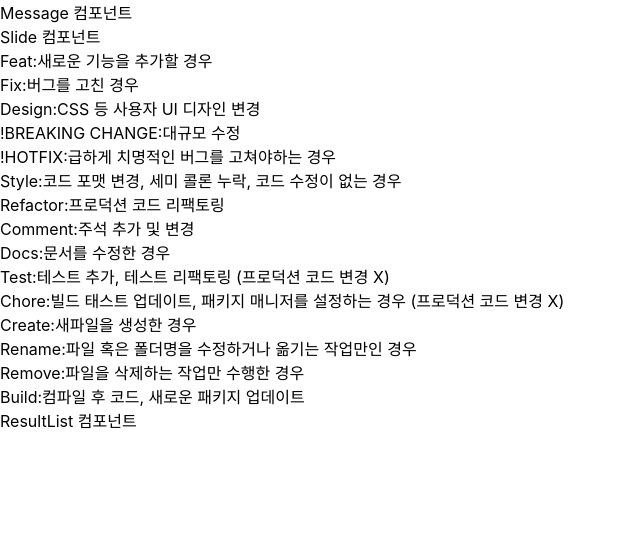
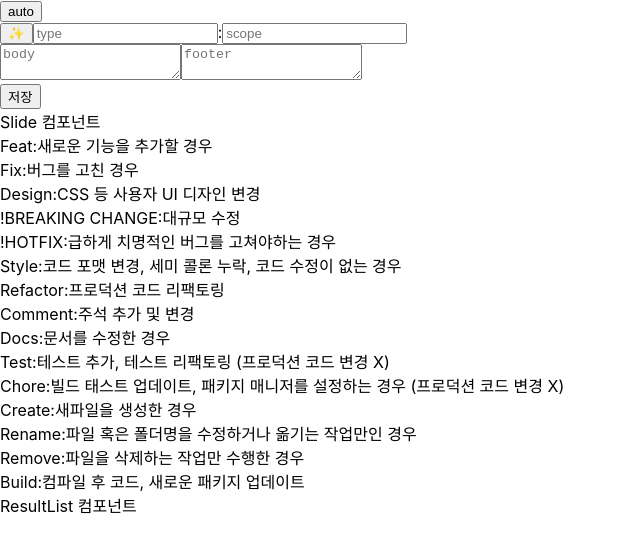
Before and after one commit to kwonyongjun1/commit-message, a React (Create React App) app in the folder commit-message/: page / in a window 1280 px wide. Shown: the top 552 px of the page, without its empty margins (0-640 px from the left). Built offline with nearby package versions, Linux system fonts and the light colour scheme.

Commit message:
✨ Feat : Commit Message 내용 저장 기능

```diff
--- a/commit-message/src/components/LeftCommitMessage.js
+++ b/commit-message/src/components/LeftCommitMessage.js
@@ -1,9 +1,60 @@
-import React from 'react'
+import React, {useState} from 'react'
 
 export default function Message() {
+    const [auto, setAuto] = useState(true);
+    const [emoji, setEmoji] = useState("✨")
+    const [type, setType] = useState();
+    const [scope, setScope] = useState();
+    const [body, setBody] = useState();
+    const [footer, setFooter] = useState();
+
+    const onChangeType = (event) => {
+        setType(event.target.value);
+    };
+
+    const onChangeScope = (event) => {
+        setScope(event.target.value);
+    };
+
+    const onChangeBody = (event) => {
+        setBody(event.target.value);
+    };
+
+    const onChangeFooter = (event) => {
+        setFooter(event.target.value);
+    };
+
+    const onClickToggleAuto = () => {
+
+    };
+
+    // todo
+    const copyMessage = () => {
+        console.log(type);
+        console.log(scope);
+        console.log(body);
+        console.log(footer);
+    };
+
     return(
         <div>
-           Message 컴포넌트
+           <article>
+                <button onClick={onClickToggleAuto}>auto</button>
+                <header>
+                    <button id="emoji">{emoji}</button>
+                    <input type="text" id="type" placeholder="type" onChange={onChangeType}/>
+                    :
+                    <input type="text" id="scope" placeholder="scope" onChange={onChangeScope}/>
+                </header>
+
+                <textarea id="body" placeholder="body" onChange={onChangeBody}>
+                </textarea>
+
+                <textarea id="footer" placeholder="footer" onChange={onChangeFooter}>
+                </textarea>
+           </article>
+
+           <button onClick={copyMessage}>저장</button>
         </div>
     );
 }
```
